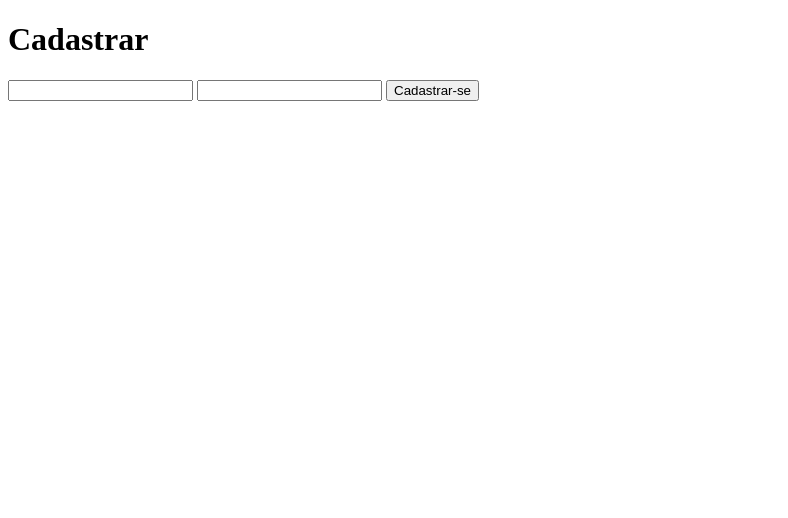
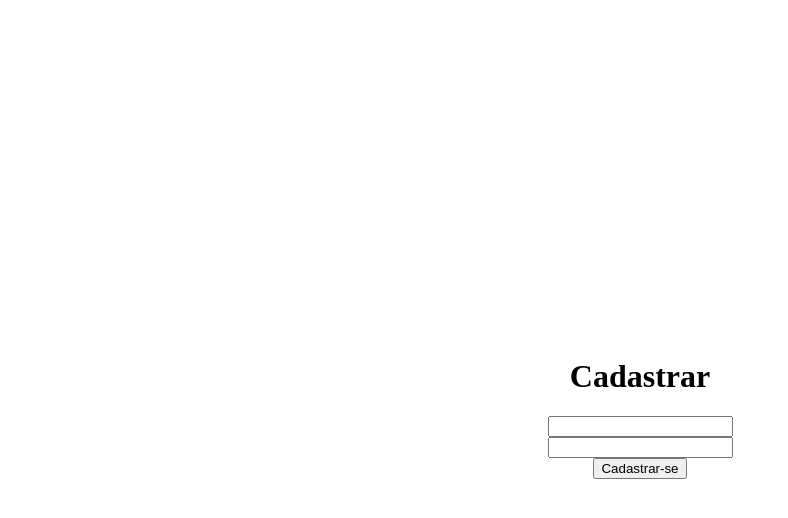
Before and after one commit to FlavioUser222/Projeto-PI, a plain HTML site: page src/cadastro.html in a window 1280 px wide. Shown: the whole page, without its empty margins (0-788 px from the left). Drawn offline with Linux system fonts and the light colour scheme.

Commit message:
Update cadastro.html

```diff
--- a/src/cadastro.html
+++ b/src/cadastro.html
@@ -6,6 +6,18 @@
     <meta name="viewport" content="width=device-width, initial-scale=1.0">
     <title>Document</title>
 </head>
+<style>
+
+.container{
+    display: flex;
+    flex-direction: column;
+    align-items: center;
+    justify-content: center;
+    min-height: 100vh;
+}
+
+
+</style>
 
 <body>
     <div class="container">
@@ -13,7 +25,6 @@
         <input type="text" id="user">
         <input type="password" id="senha">
         <button onclick="postarDados()">Cadastrar-se</button>
-
     </div>
 
     <script>
```
